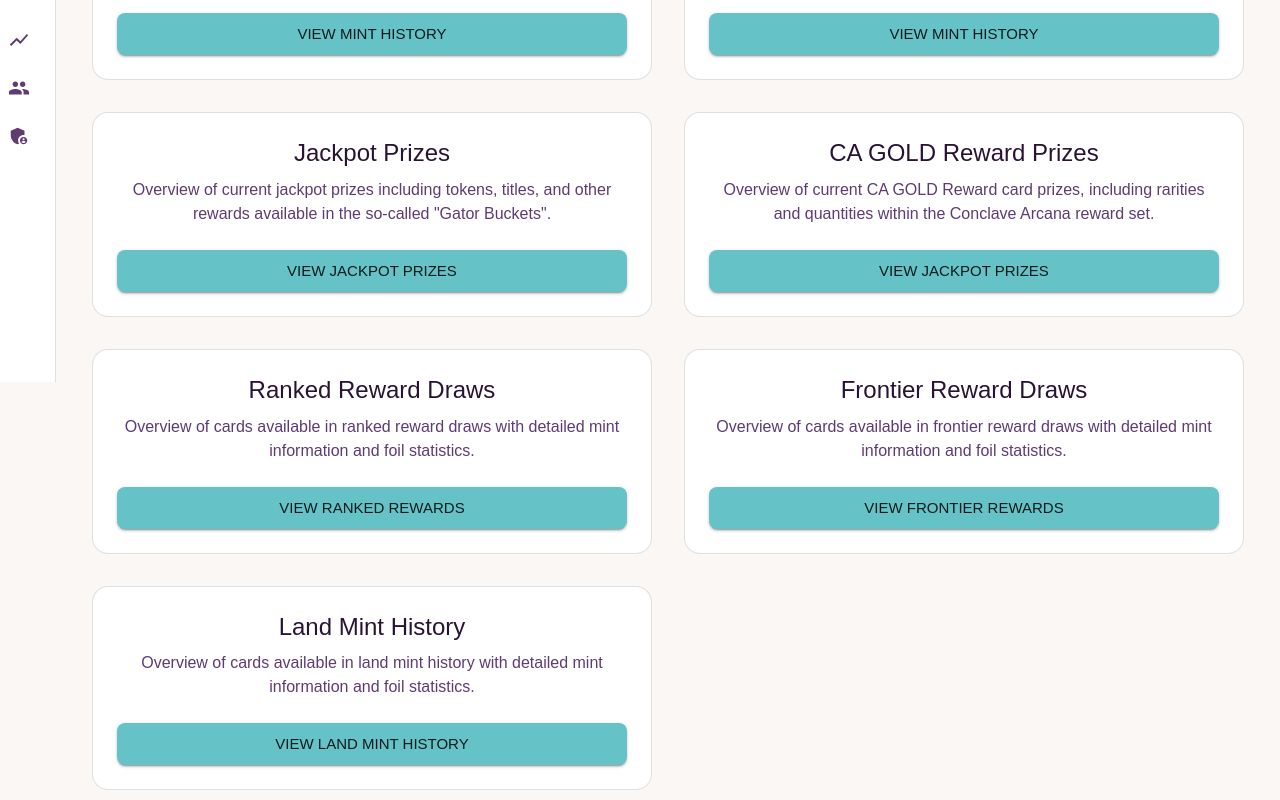
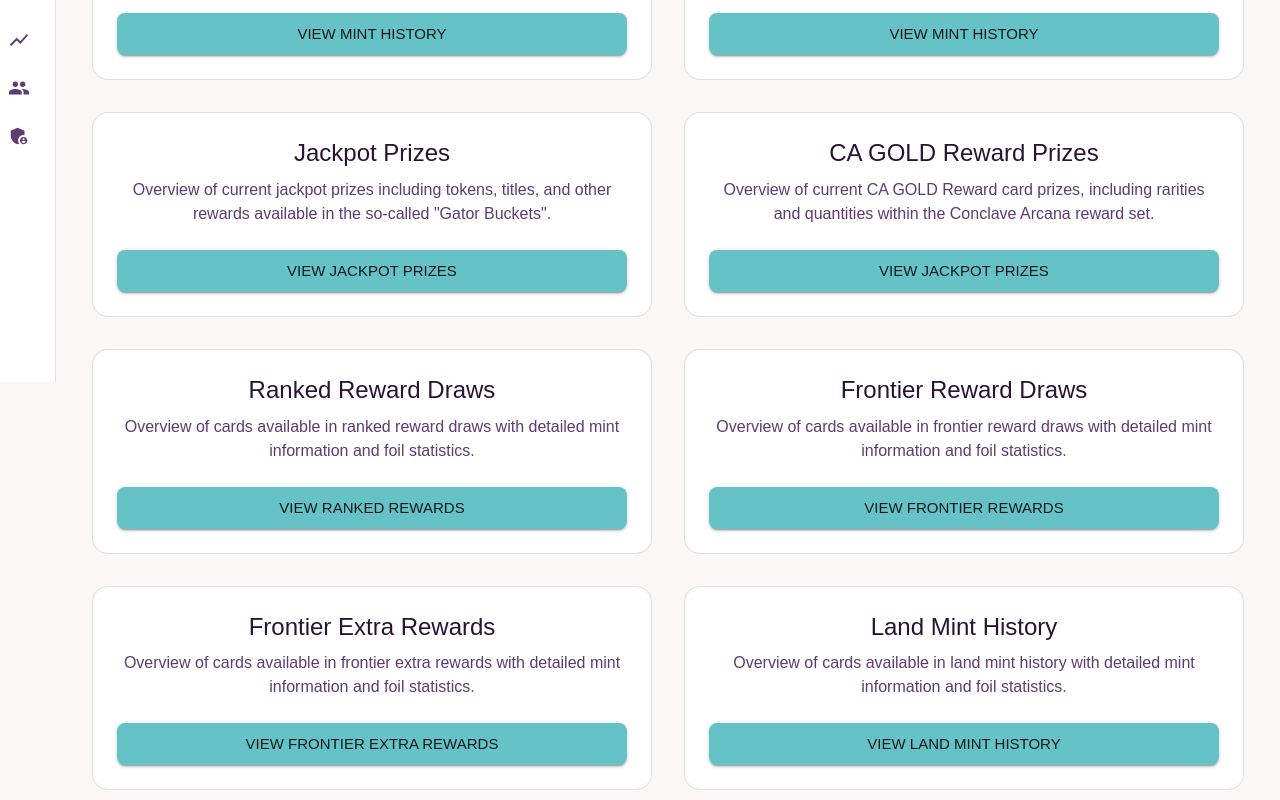
Before and after one commit to gamerbeaker007/spl-stats-next, a Next.js app: page /jackpot-prizes in a window 1280 px wide. Shown: the part 418-1218 px from the top of the page. Built offline with nearby package versions, Linux system fonts and the light colour scheme; no server answers; the database is empty; what @hiveio/dhive, @mui/material-nextjs, retry-axios would draw is missing.

Commit message:
Add link to main jackpot prize page

```diff
--- a/src/app/jackpot-prizes/page.tsx
+++ b/src/app/jackpot-prizes/page.tsx
@@ -199,6 +199,33 @@ export default function HomePage() {
           }}
         >
           <Typography variant="h5" gutterBottom>
+            Frontier Extra Rewards
+          </Typography>
+          <Typography variant="body1" color="text.secondary" sx={{ mb: 3 }}>
+            Overview of cards available in frontier extra rewards with detailed mint information and
+            foil statistics.
+          </Typography>
+          <Button
+            onClick={() => handleNavigate("/jackpot-prizes/frontier-extra-rewards")}
+            variant="contained"
+            size="large"
+            fullWidth
+          >
+            View Frontier Extra Rewards
+          </Button>
+        </Box>
+
+        <Box
+          sx={{
+            p: 3,
+            border: 1,
+            borderColor: "divider",
+            borderRadius: 2,
+            textAlign: "center",
+            backgroundColor: "background.paper",
+          }}
+        >
+          <Typography variant="h5" gutterBottom>
             Land Mint History
           </Typography>
           <Typography variant="body1" color="text.secondary" sx={{ mb: 3 }}>
```
